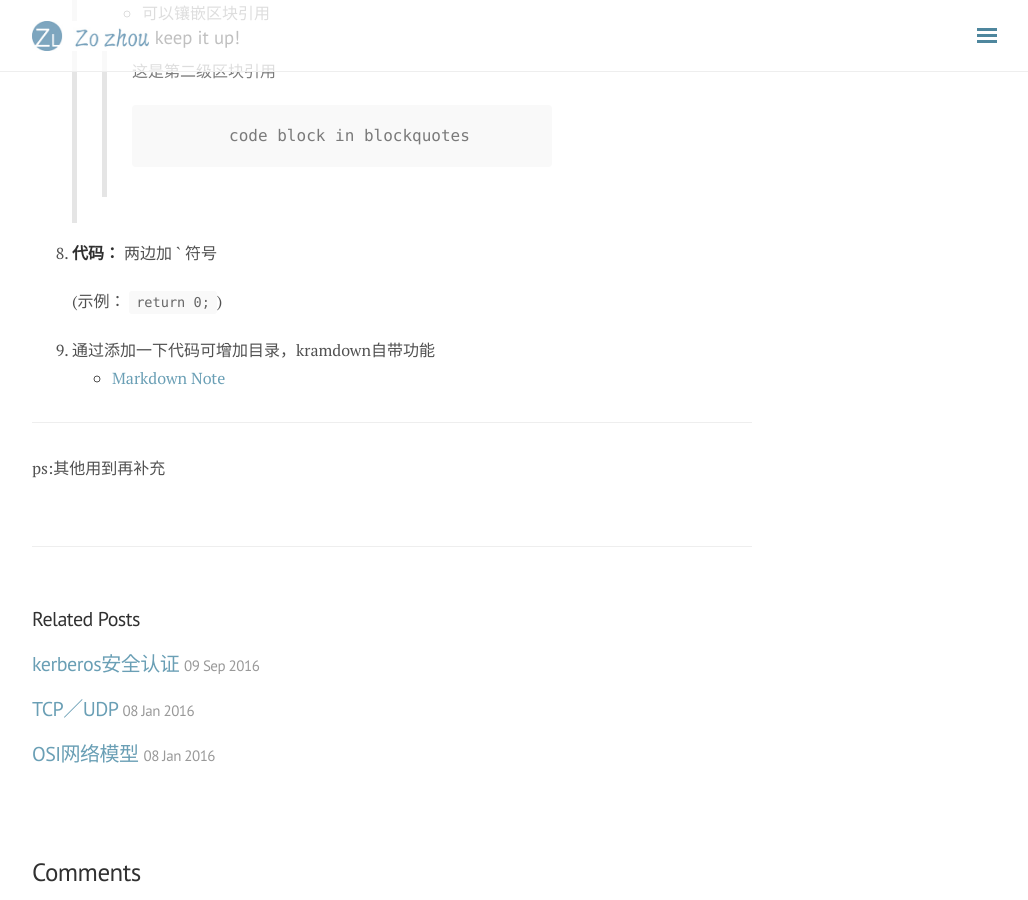
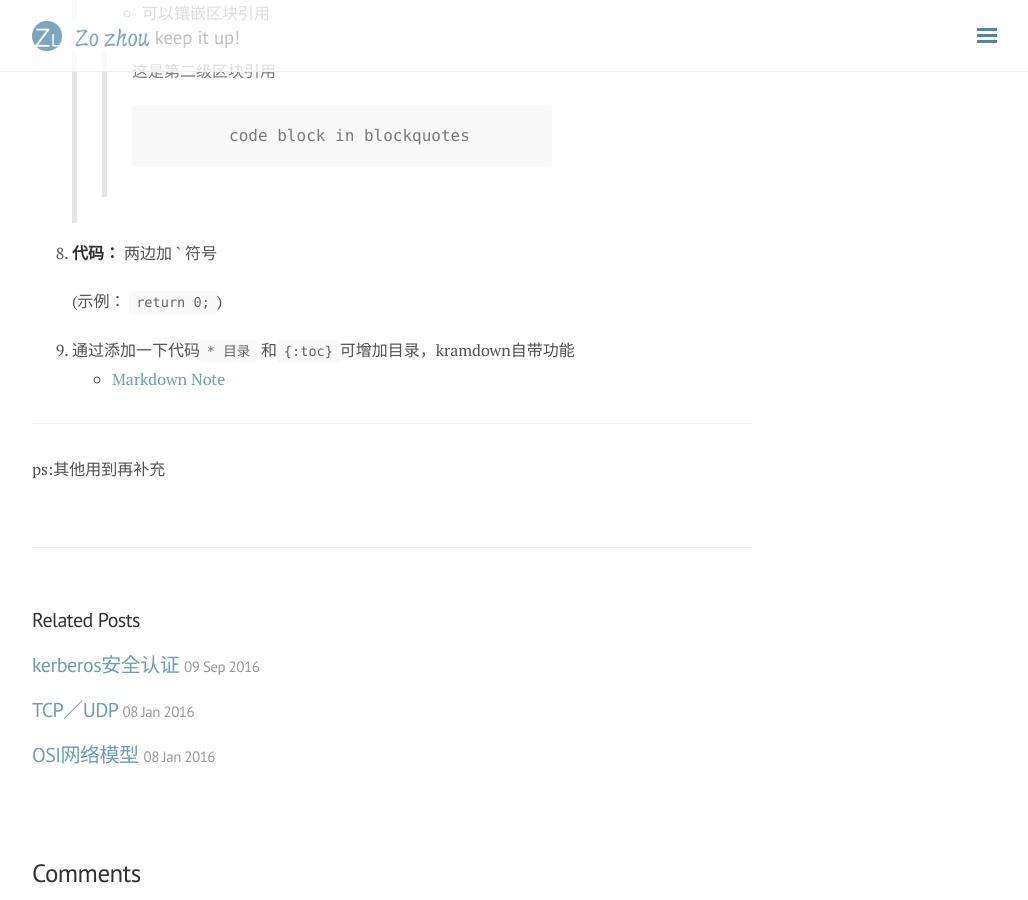
Before and after one commit to zsc1993916/zsc1993916.github.io, a Jekyll site: the page built from _posts/2015-12-2-markdown-note.md, in a window 1280 px wide and 900 px high, scrolled down 925 px. Shown: the whole window, without its empty margins (248-1276 px from the left). Built offline with Jekyll 4.4.1, drawn with Linux system fonts in a browser that asks for light colours; nearby versions of some CDN libraries; comment, search, counter and statistics services are not loaded.

Commit message:
Update 2015-12-2-markdown-note.md

```diff
--- a/_posts/2015-12-2-markdown-note.md
+++ b/_posts/2015-12-2-markdown-note.md
@@ -41,7 +41,7 @@ tags: markdown
 
 	(示例： `return 0;`)
 
-8. 通过添加一下代码可增加目录，kramdown自带功能
+8. 通过添加一下代码`* 目录` 和`{:toc}`可增加目录，kramdown自带功能
 	 * 目录
 	 {:toc}
 
```
